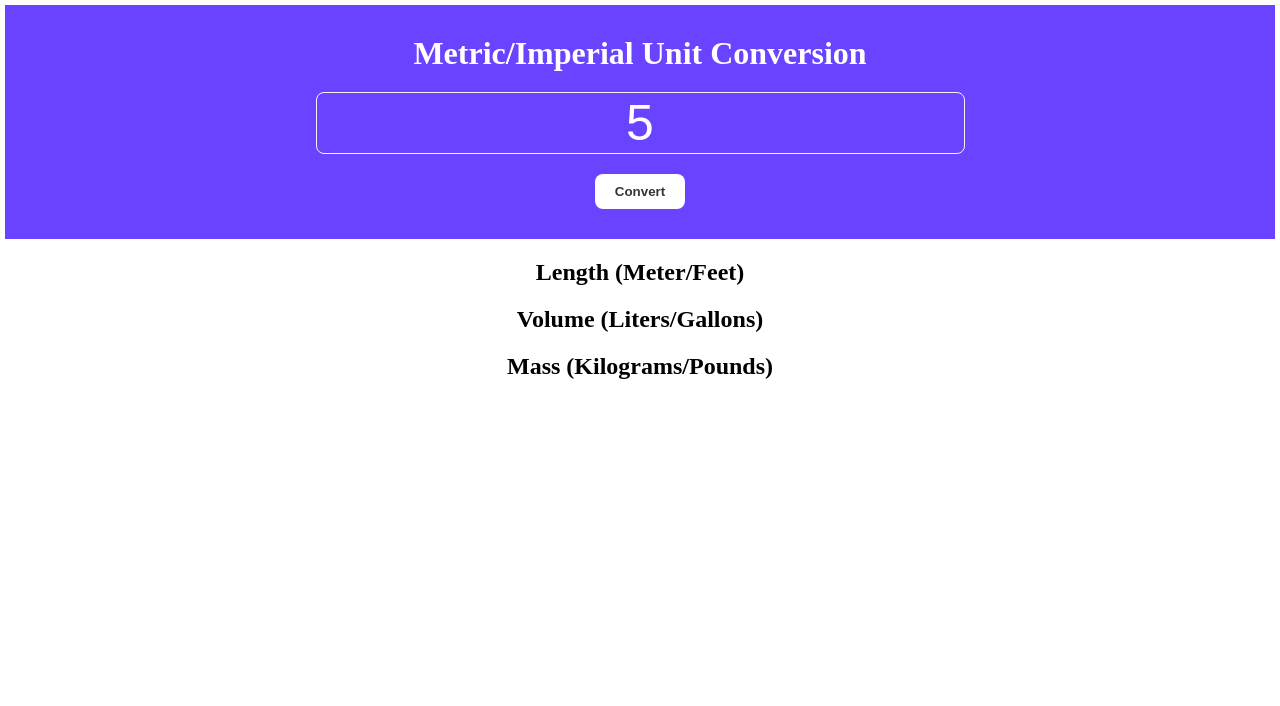
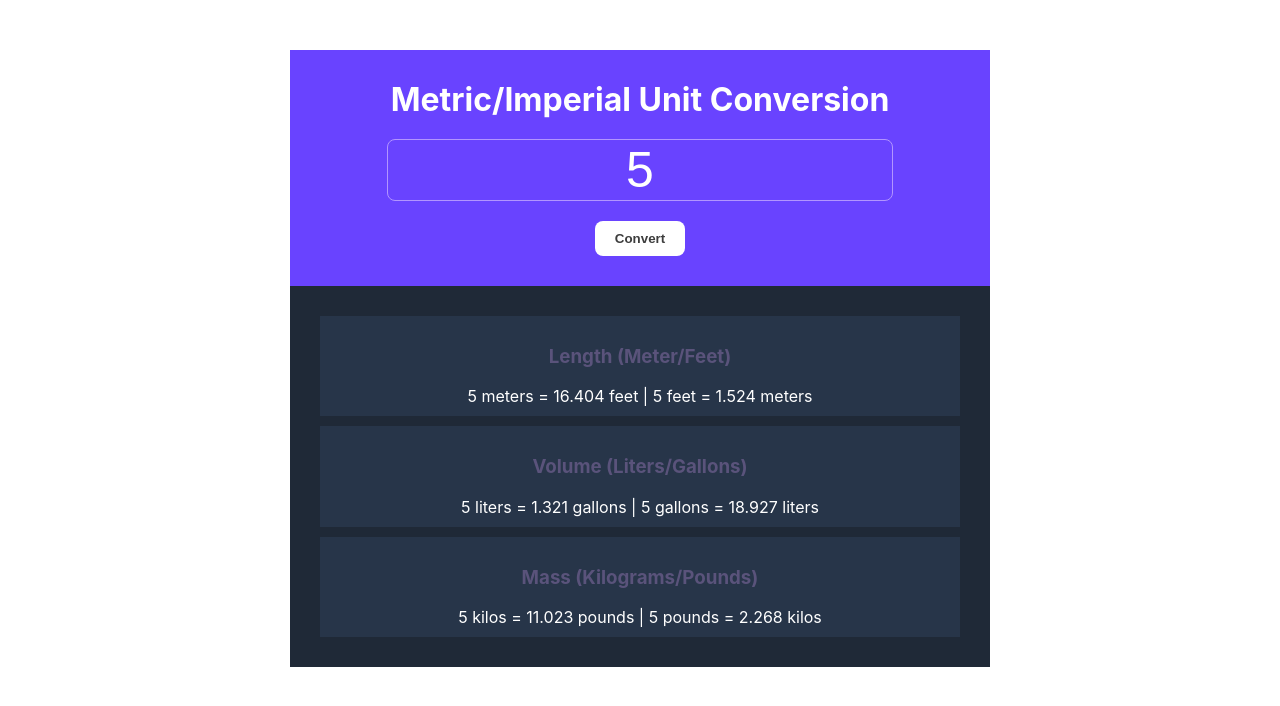
Before and after one commit to VictoryMa8/miscellaneous-projects-2024, a browser extension: page unitConverter/index.html in a window 1280 px wide. Both pictures are taken after typing "5" into the empty fields and a click on the button "Convert". Drawn offline with Linux system fonts and the light colour scheme.

Commit message:
Unit converter project

```diff
--- /dev/null
+++ b/leadsTracker/index.css
@@ -0,0 +1,41 @@
+body {
+    margin: 0;
+    padding: 10px;
+    font-family: Arial, Helvetica, sans-serif;
+    min-width: 400px;
+}
+
+input {
+    width: 100%;
+    padding: 10px;
+    box-sizing: border-box;
+    border: 1px solid #5f9341;
+    margin-bottom: 4px;
+}
+
+button {
+    background: #5f9341;
+    color: white;
+    padding: 10px 20px;
+    border: 1px solid #5f9341;
+    font-weight: bold;
+}
+
+#delete-btn {
+    background: white;
+    color: #5f9341;
+}
+
+ul {
+    margin-top: 20px;
+    list-style: none;
+    padding-left: 0;
+}
+
+li {
+    margin-top: 5px;
+}
+
+a {
+    color: #5f9341;
+}
--- a/unitConverter/index.html
+++ b/unitConverter/index.html
@@ -1,24 +1,31 @@
-<html>
+<!DOCTYPE html>
+<html lang="en">
     <head>
+        <meta charset="UTF-8">
+        <meta name="viewport" content="width=device-width, initial-scale=1.0">
+        <title>Metric/Imperial Unit Conversion</title>
         <link rel="stylesheet" href="style.css">
     </head>
     <body>
         <div id="hero">
             <h1>Metric/Imperial Unit Conversion</h1>
-            <input type="number" id="input" placeholder="0">
+            <input type="number" id="inputNum" placeholder="-">
             <button id="convert">Convert</button>
         </div>
         <div id="output">
             <div class="container">
-                <h2>Length (Meter/Feet)</h2>
+                <h3>Length (Meter/Feet)</h2>
+                <span id="length"></span>
             </div>
             <div class="container">
-                <h2>Volume (Liters/Gallons)</h2>
+                <h3>Volume (Liters/Gallons)</h2>
+                <span id="volume"></span>
             </div>
             <div class="container">
-                <h2>Mass (Kilograms/Pounds)</h2>
+                <h3>Mass (Kilograms/Pounds)</h2>
+                <span id="mass"></span>
             </div>
         </div>
-        <script src="index.js"></script>
+        <script src="script.js"></script>
     </body>
 </html>
--- a/unitConverter/script.js
+++ b/unitConverter/script.js
@@ -1,5 +1,23 @@
-/*
-1 meter = 3.281 feet
-1 liter = 0.264 gallon
-1 kilogram = 2.204 pound
-*/
+
+let inputNum = document.getElementById("inputNum");
+let length = document.getElementById("length");
+let volume = document.getElementById("volume");
+let mass = document.getElementById("mass");
+let convert = document.getElementById("convert");
+
+convert.addEventListener("click", function() {
+    length.innerHTML = `
+    ${inputNum.value} meters = ${(inputNum.value * 3.28084).toFixed(3)} feet |
+    ${inputNum.value} feet = ${(inputNum.value * 0.3048).toFixed(3)} meters
+    `
+
+    volume.innerHTML = `
+    ${inputNum.value} liters = ${(inputNum.value * 0.264172).toFixed(3)} gallons |
+    ${inputNum.value} gallons = ${(inputNum.value * 3.78541).toFixed(3)} liters
+    `
+
+    mass.innerHTML = `
+    ${inputNum.value} kilos = ${(inputNum.value * 2.20462).toFixed(3)} pounds |
+    ${inputNum.value} pounds = ${(inputNum.value * 0.453592).toFixed(3)} kilos
+    `
+});
--- a/unitConverter/style.css
+++ b/unitConverter/style.css
@@ -1,5 +1,7 @@
 body {
-    margin: 0;
+    margin: 50px auto;
+    font-family: "Inter", sans-serif;
+    max-width: 700px;
 }
 
 input::-webkit-inner-spin-button {
@@ -17,7 +19,7 @@ input::-webkit-inner-spin-button {
     flex-direction: column;
     justify-content: center;
     align-items: center;
-    margin: 5px;
+    margin: 0px;
     background-color: #6943FF;
     padding: 20px;
     color: white;
@@ -27,23 +29,42 @@ input::-webkit-inner-spin-button {
     margin: 10px;
 }
 
-#input {
+#output {
+    margin: 0px;
+    padding: 20px;
+    background-color: #1F2937;
+    color: white;
+}
+
+#inputNum {
     color: white;
     background-color: #6943FF;
     border: 1px solid white;
     text-align: center;
+    max-width: 500px;
     font-size: 50px;
     margin: 10px;
-    border: 1px solid #F4F4F4;
+    border: 1px solid #B295FF;
     border-radius: 8px;
 }
 
+#inputNum:focus {
+    outline: none;
+}
+
 .container {
+    margin: 10px;
+    background-color: #273549;
     text-align: center;
+    padding: 10px;
+}
+
+h3 {
+    color: #5A537B;
 }
 
 #convert {
-    color: #353535;
+    color: #3D3D3D;
     background-color: white;
     border: none;
     padding: 10px 20px;
```
Also changed, not shown: leadsTracker/index.html (added, +14 -0 lines), leadsTracker/index.js (added, +47 -0 lines), leadsTracker/icon.png (added), leadsTracker/manifest.json (added).
